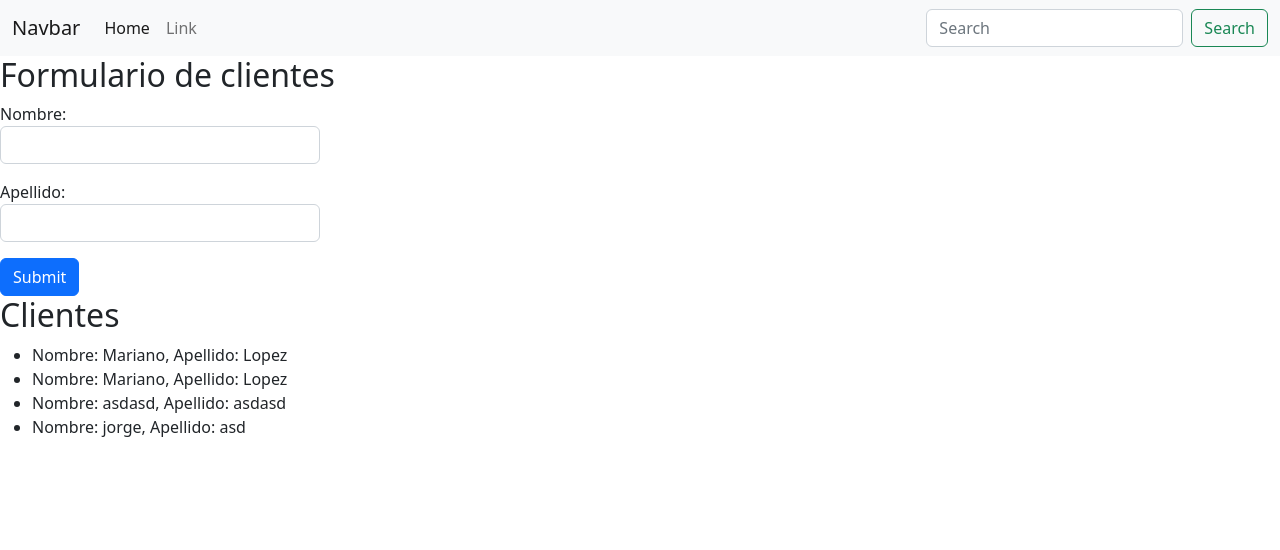
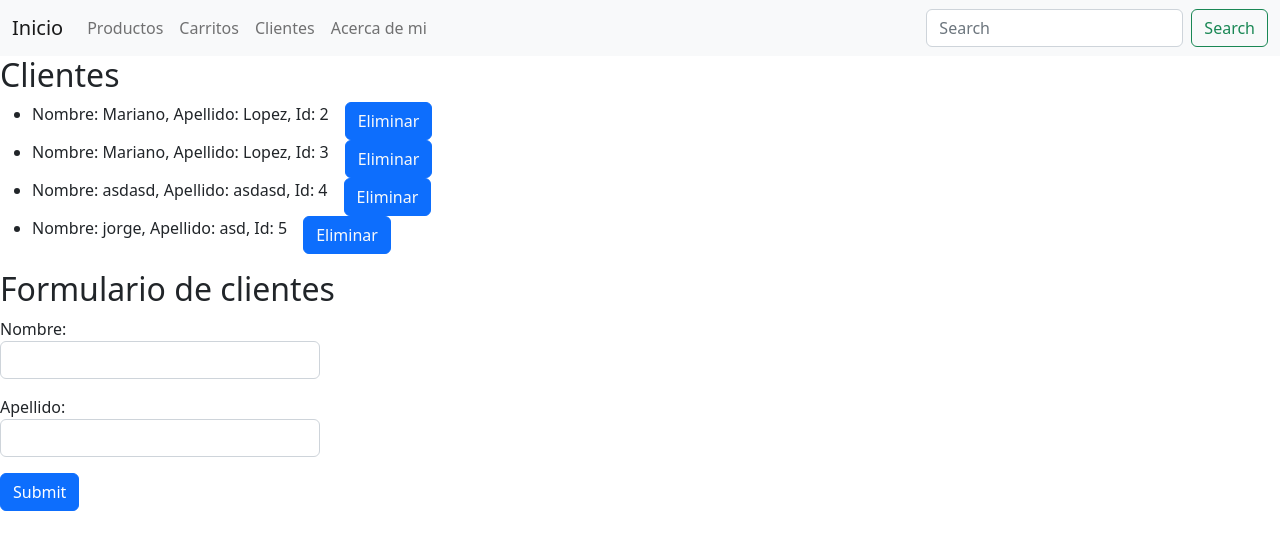
Before and after one commit to marianoLopez2001/python-coder, a Django app: page /clientes/ in a window 1280 px wide. Shown: the top 550 px of the page. Run offline with Django 4.2, Linux system fonts and the light colour scheme; data comes from the database, SQL or seed files in the repository; both versions use the stored data as it was after the commit.

Commit message:
agregue mas campos

```diff
--- a/coder_project/coder_project/urls.py
+++ b/coder_project/coder_project/urls.py
@@ -15,19 +15,21 @@ Including another URLconf
 """
 from django.contrib import admin
 from django.urls import path
-from ecomerce.views import crear_producto, ver_productos, crear_carritos, ver_carritos, crear_cliente, ver_clientes, eliminar_producto
+from ecomerce.views import ver_productos, ver_carritos, ver_clientes, eliminar_producto, eliminar_carrito, eliminar_cliente, inicio, acerca_de_mi, detalle_producto
 
 urlpatterns = [
     path('admin/', admin.site.urls),
+    path('', inicio, name='Inicio'),
+    path('acerca-de-mi/', acerca_de_mi, name='AcercaDeMi'),
 
-    path('crearProducto/', crear_producto, name='CrearProducto'),
     path('productos/', ver_productos, name='VerProductos'),
     path('eliminar-producto/<data>', eliminar_producto, name='EliminarProducto'),
+    path('detalle-producto/<data>', detalle_producto, name='DetalleProducto'),
 
 
-    path('crearCarrito/', crear_carritos, name='CrearCarrito'),
     path('carritos/', ver_carritos, name='VerCarritos'),
+    path('eliminar-carrito/<data>', eliminar_carrito, name='EliminarCarrito'),
 
-    path('crearCliente/', crear_cliente, name='CrearCliente'),
     path('clientes/', ver_clientes, name='VerClientes'),
+    path('eliminar-cliente/<data>', eliminar_cliente, name='EliminarCliente'),
 ]
--- a/coder_project/ecomerce/models.py
+++ b/coder_project/ecomerce/models.py
@@ -4,6 +4,8 @@ from django.db import models
 
 class Productos (models.Model):
     name = models.CharField(max_length=20)
+    description = models.CharField(max_length=100)
+    image = models.CharField(max_length=200)
     price = models.IntegerField()
 
 class Carritos (models.Model):
--- a/coder_project/ecomerce/views.py
+++ b/coder_project/ecomerce/views.py
@@ -2,11 +2,17 @@ from ecomerce.models import Productos, Carritos, Cliente
 from django.http import HttpResponse
 from django.shortcuts import render, redirect
 
+#Inicio
+
+def inicio (request):
+    return render(request, 'inicio.html')
+
+#Acerca de mi
+
+def acerca_de_mi (request):
+    return render(request, 'acerca-de-mi.html')
+
 # Producto
-
-def crear_producto(request):
-    newProd = Productos.objects.create(name="coca", price=200)
-    return HttpResponse("Producto creado")
 
 def ver_productos(request):
     if request.method == "GET" and 'search' in request.GET:
@@ -21,14 +27,23 @@ def ver_productos(request):
     elif request.method == "POST":
         name = request.POST["name"]
         price = request.POST["price"]
-        Productos.objects.create(name=name, price=price)
-        return HttpResponse("Data enviada!")
+        description = request.POST["description"]
+        image = request.POST["image"]
+        Productos.objects.create(name=name, price=price, description=description, image=image)
+        return redirect("VerProductos")
+
+def eliminar_producto (request, data):
+    eliminar = Productos.objects.get(id=data)
+    eliminar.delete()
+    return redirect('VerProductos')
+
+def detalle_producto (request, data):
+    producto = Productos.objects.get(id=data)
+    print(producto)
+    context={"producto": producto}
+    return render(request, 'producto-detalle.html', context = context)
 
 # Carrito
-
-def crear_carritos(request):
-    newCarrito = Carritos.objects.create(name="Carrito de Juan")
-    return HttpResponse("Carrito creado")
 
 def ver_carritos(request):
     if request.method == "GET" and 'search' in request.GET:
@@ -43,14 +58,14 @@ def ver_carritos(request):
     elif request.method == "POST":
         name = request.POST["name"]
         Carritos.objects.create(name=name)
-        return HttpResponse("Data enviada!")
+        return redirect("VerCarritos")
+
+def eliminar_carrito (request, data):
+    eliminar = Carritos.objects.get(id=data)
+    eliminar.delete()
+    return redirect('VerCarritos')
 
 # Cliente
-
-def crear_cliente(request):
-    newCliente = Cliente.objects.create(name="Mariano", lastName="Lopez")
-    return HttpResponse("Cliente creado")
-
 
 def ver_clientes(request):
     if request.method == "GET" and 'search' in request.GET:
@@ -66,9 +81,9 @@ def ver_clientes(request):
         name = request.POST["name"]
         lastName = request.POST["lastName"]
         Cliente.objects.create(name=name, lastName=lastName)
-        return HttpResponse("Data enviada!")
+        return redirect("VerClientes")
 
-def eliminar_producto (request, data):
-    eliminar = Productos.objects.get(id=data)
+def eliminar_cliente (request, data):
+    eliminar = Cliente.objects.get(id=data)
     eliminar.delete()
-    return redirect('VerProductos')
+    return redirect('VerClientes')
--- a/coder_project/templates/base.html
+++ b/coder_project/templates/base.html
@@ -13,17 +13,23 @@
   <header>
     <nav class="navbar navbar-expand-lg bg-light">
       <div class="container-fluid">
-        <a class="navbar-brand" href="#">Navbar</a>
+        <a class="navbar-brand" href="{% url 'Inicio' %}">Inicio</a>
         <button class="navbar-toggler" type="button" data-bs-toggle="collapse" data-bs-target="#navbarSupportedContent" aria-controls="navbarSupportedContent" aria-expanded="false" aria-label="Toggle navigation">
           <span class="navbar-toggler-icon"></span>
         </button>
         <div class="collapse navbar-collapse" id="navbarSupportedContent">
           <ul class="navbar-nav me-auto mb-2 mb-lg-0">
             <li class="nav-item">
-              <a class="nav-link active" aria-current="page" href="#">Home</a>
+              <a class="nav-link" href="{% url 'VerProductos' %}">Productos</a>
             </li>
             <li class="nav-item">
-              <a class="nav-link" href="#">Link</a>
+              <a class="nav-link" href="{% url 'VerCarritos' %}">Carritos</a>
+            </li>
+            <li class="nav-item">
+              <a class="nav-link" href="{% url 'VerClientes' %}">Clientes</a>
+            </li>
+            <li class="nav-item">
+              <a class="nav-link" href="{% url 'AcercaDeMi' %}">Acerca de mi</a>
             </li>
           </ul>
           <form class="d-flex" role="search">
@@ -37,12 +43,12 @@
 
   <main>
     <div class="d-flex justify-content-center flex-column">
-      {% block contenido_form %}
+      {% block contenido %}
 
       {% endblock %}
     </div>
 
-    {% block contenido %}
+    {% block contenido_form %}
 
     {% endblock %}
 
--- a/coder_project/templates/clientes.html
+++ b/coder_project/templates/clientes.html
@@ -12,7 +12,7 @@
   <div class="mb-3 w-25">
     Apellido: <input type="text" name="lastName" class="form-control">
   </div>
-  <button type="submit" class="btn btn-primary" >Submit</button>
+  <button type="submit" class="btn btn-primary">Submit</button>
 </form>
 
 {% endblock %}
@@ -22,7 +22,10 @@
 
 <ul>
   {% for i in clientes %}
-  <li>Nombre: {{i.name}}, Apellido: {{i.lastName}}</li>
+  <div class="d-flex gap-3">
+    <li>Nombre: {{i.name}}, Apellido: {{i.lastName}}, Id: {{i.id}}</li>
+    <button class="btn btn-primary"><a class="text-light text-decoration-none" href="{% url 'EliminarCliente' i.id %}">Eliminar</a></a></button>
+  </div>
   {% endfor %}
 </ul>
 {% endblock %}
```
Also changed, not shown: coder_project/templates/acerca-de-mi.html (added, +7 -0 lines), coder_project/templates/carritos.html (+5 -2 lines), coder_project/templates/inicio.html (added, +7 -0 lines), coder_project/templates/producto-detalle.html (added, +20 -0 lines), coder_project/templates/productos.html (+32 -13 lines), coder_project/db.sqlite3, coder_project/ecomerce/migrations/0005_productos_description_productos_image.py (added).
